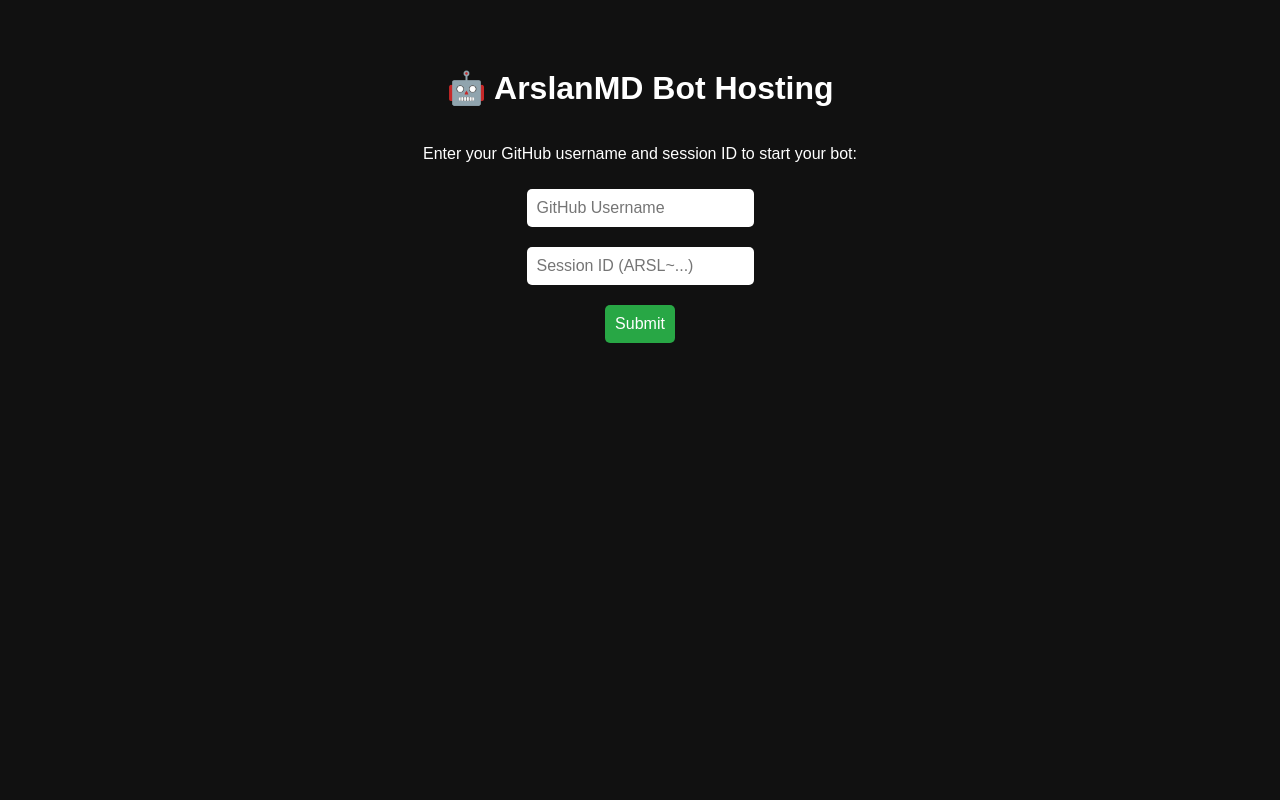
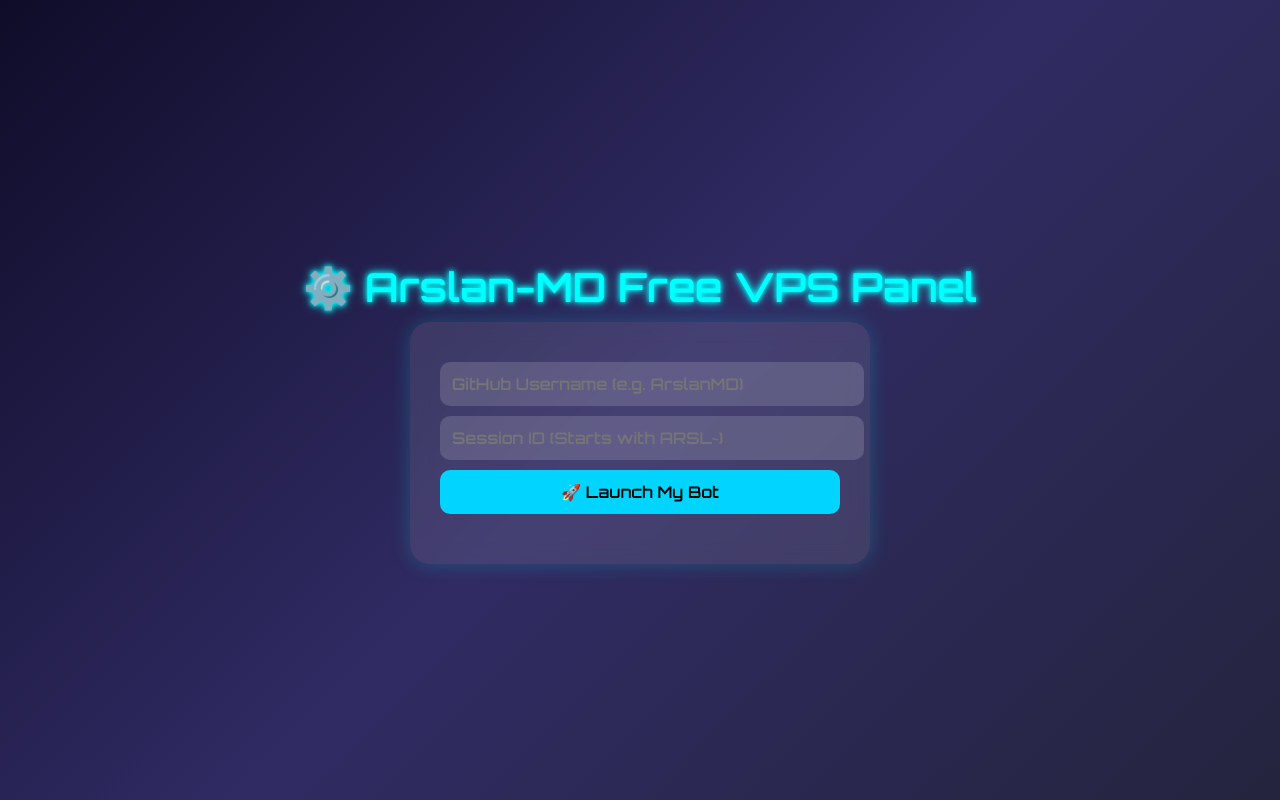
Before and after one commit to Arslan-MD/arslan-md-hosting, a website: page public/index.html in a window 1280 px wide. Drawn offline with Linux system fonts and the light colour scheme.

Commit message:
Update index.html

```diff
--- a/public/index.html
+++ b/public/index.html
@@ -3,65 +3,103 @@
 <head>
   <meta charset="UTF-8" />
   <meta name="viewport" content="width=device-width, initial-scale=1.0"/>
-  <title>ArslanMD Hosting</title>
+  <title>🚀 Arslan-MD Hosting Panel</title>
+  <link href="https://fonts.googleapis.com/css2?family=Orbitron:wght@600&display=swap" rel="stylesheet">
   <style>
     body {
-      font-family: Arial, sans-serif;
-      background: #111;
+      margin: 0;
+      font-family: 'Orbitron', sans-serif;
+      background: linear-gradient(135deg, #0f0c29, #302b63, #24243e);
       color: #fff;
       display: flex;
       flex-direction: column;
       align-items: center;
-      padding: 40px;
+      justify-content: center;
+      height: 100vh;
+      overflow: hidden;
     }
+
+    h1 {
+      font-size: 2.5rem;
+      margin-bottom: 10px;
+    }
+
+    .form-container {
+      background: rgba(255, 255, 255, 0.1);
+      padding: 30px;
+      border-radius: 20px;
+      backdrop-filter: blur(10px);
+      box-shadow: 0 0 20px rgba(0, 255, 255, 0.2);
+      width: 90%;
+      max-width: 400px;
+    }
+
     input, button {
-      padding: 10px;
-      margin: 10px;
-      font-size: 16px;
-      border-radius: 5px;
+      width: 100%;
+      padding: 12px;
+      margin-top: 10px;
+      border-radius: 10px;
       border: none;
+      font-size: 1rem;
+      font-family: 'Orbitron', sans-serif;
     }
+
+    input {
+      background: rgba(255, 255, 255, 0.15);
+      color: #fff;
+    }
+
     button {
-      background-color: #28a745;
-      color: white;
+      background: #00d4ff;
+      color: #000;
       cursor: pointer;
+      transition: background 0.3s ease;
     }
-    #response {
+
+    button:hover {
+      background: #00aacc;
+    }
+
+    #result {
       margin-top: 20px;
-      color: #0f0;
+      font-size: 1rem;
+    }
+
+    .glow {
+      color: #0ff;
+      text-shadow: 0 0 5px #0ff, 0 0 10px #0ff;
     }
   </style>
 </head>
 <body>
-  <h1>🤖 ArslanMD Bot Hosting</h1>
-  <p>Enter your GitHub username and session ID to start your bot:</p>
-
-  <input type="text" id="username" placeholder="GitHub Username" />
-  <input type="text" id="session" placeholder="Session ID (ARSL~...)" />
-  <button onclick="submitForm()">Submit</button>
-
-  <div id="response"></div>
+  <h1 class="glow">⚙️ Arslan-MD Free VPS Panel</h1>
+  <div class="form-container">
+    <input type="text" id="username" placeholder="GitHub Username (e.g. ArslanMD)" />
+    <input type="text" id="session" placeholder="Session ID (Starts with ARSL~)" />
+    <button onclick="verify()">🚀 Launch My Bot</button>
+    <div id="result"></div>
+  </div>
 
   <script>
-    async function submitForm() {
+    async function verify() {
       const username = document.getElementById("username").value.trim();
       const session = document.getElementById("session").value.trim();
-      const responseDiv = document.getElementById("response");
+      const result = document.getElementById("result");
 
       if (!username || !session) {
-        return responseDiv.innerText = "⚠️ Please fill both fields.";
+        result.innerHTML = "❌ Please fill in all fields!";
+        return;
       }
 
-      responseDiv.innerText = "⏳ Verifying fork...";
+      result.innerHTML = "⏳ Verifying your session...";
 
-      const res = await fetch("/verify", {
-        method: "POST",
-        headers: { "Content-Type": "application/json" },
-        body: JSON.stringify({ username, session })
-      });
-
-      const data = await res.json();
-      responseDiv.innerText = data.message;
+      try {
+        const res = await fetch(`/verify?username=${encodeURIComponent(username)}&session=${encodeURIComponent(session)}`);
+        const text = await res.text();
+        result.innerHTML = `✅ ${text}`;
+      } catch (err) {
+        result.innerHTML = "❌ Failed to connect to server!";
+      }
     }
   </script>
 </body>
```
